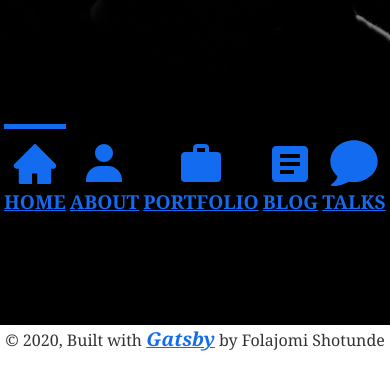
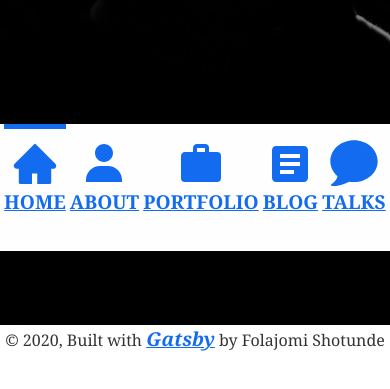
Before and after one commit to jormee/folajomi.dev, a Gatsby site: page / in a window 390 px wide. Shown: the part 593-982 px from the top of the page. Built offline with nearby package versions, Linux system fonts and the light colour scheme; Gatsby itself is replaced by a stand-in of ours; what typography-theme-ocean-beach would draw is missing.

Commit message:
FIX: change mobile nav display

```diff
--- a/src/styles/nav.scss
+++ b/src/styles/nav.scss
@@ -9,6 +9,10 @@
 .dark {
     background-color: black;
     color: $primaryFont;
+}
+
+.light {
+    background-color: $primaryFont;
 }
 
 .header {
```
